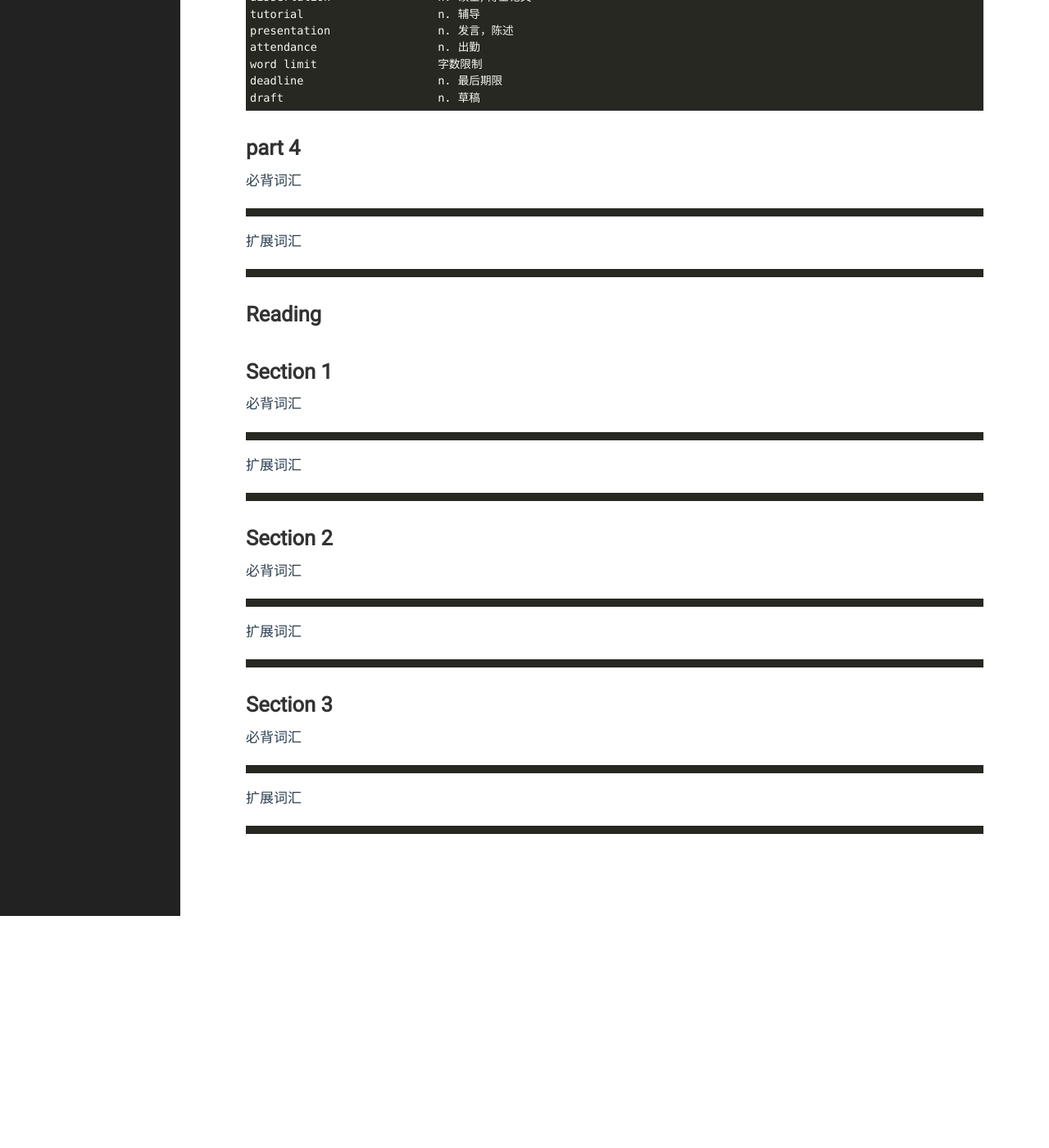
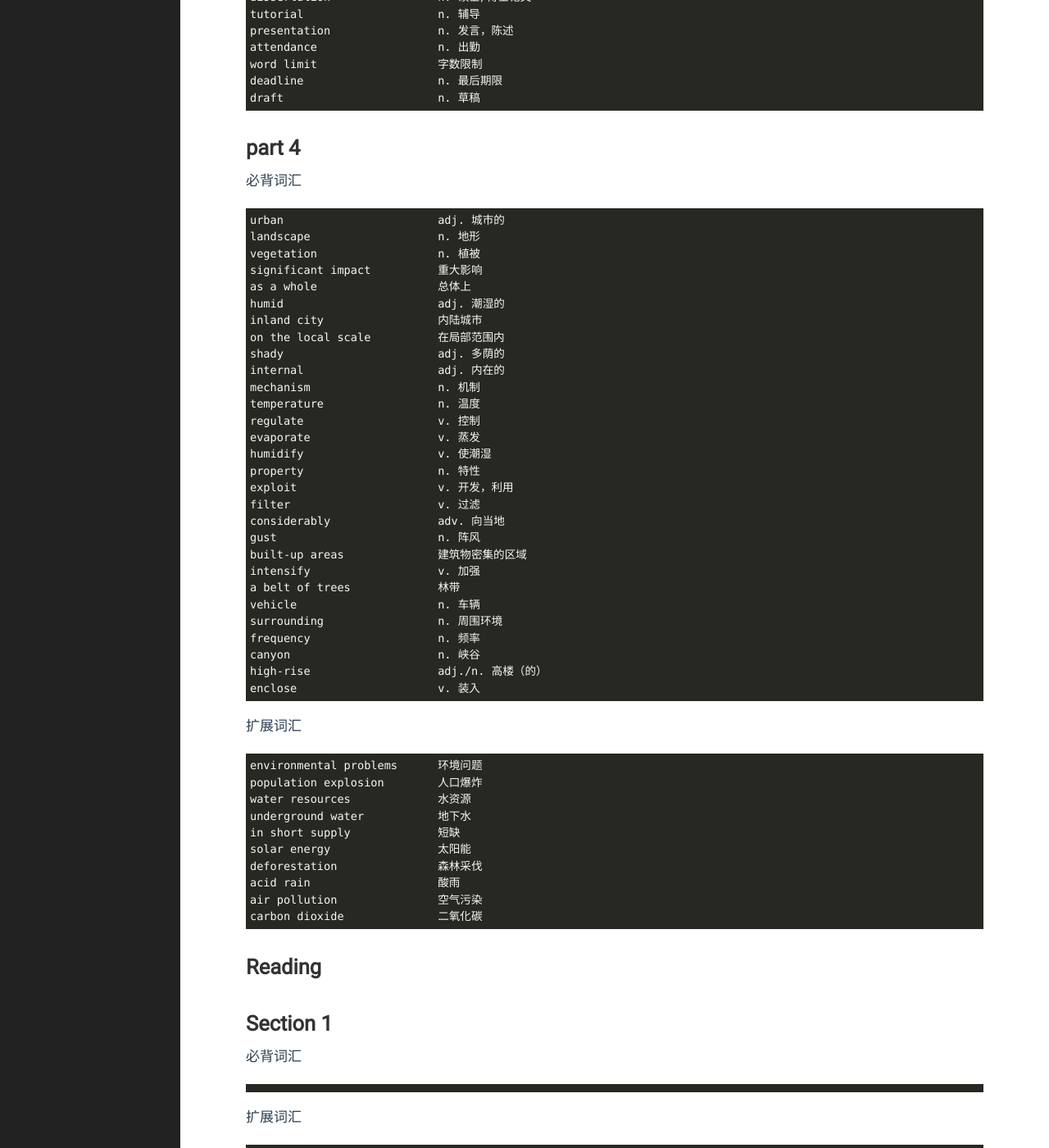
Before and after one commit to yejinp/yejinp.github.io, a Jekyll site: the page built from _posts/2023-06-11-vocabularies for IELTS 4-1 general Training.markdown, in a window 1280 px wide and 1400 px high, scrolled down 2411 px. Shown: the whole window at 82% size. Built offline with Jekyll 4.4.1, drawn with Linux system fonts in a browser that asks for light colours; before the commit the page ends 3528 px from its top, so only the background shows below that.

Commit message:
add new vocabulary

````diff
--- a/_posts/2023-06-11-vocabularies for IELTS 4-1 general Training.markdown
+++ b/_posts/2023-06-11-vocabularies for IELTS 4-1 general Training.markdown
@@ -131,10 +131,48 @@ draft                       n. 草稿
 # part 4 #
 必背词汇
 ```
+urban                       adj. 城市的
+landscape                   n. 地形
+vegetation                  n. 植被
+significant impact          重大影响
+as a whole                  总体上
+humid                       adj. 潮湿的
+inland city                 内陆城市
+on the local scale          在局部范围内
+shady                       adj. 多荫的
+internal                    adj. 内在的
+mechanism                   n. 机制
+temperature                 n. 温度
+regulate                    v. 控制
+evaporate                   v. 蒸发
+humidify                    v. 使潮湿
+property                    n. 特性
+exploit                     v. 开发，利用
+filter                      v. 过滤
+considerably                adv. 向当地
+gust                        n. 阵风
+built-up areas              建筑物密集的区域
+intensify                   v. 加强
+a belt of trees             林带
+vehicle                     n. 车辆
+surrounding                 n. 周围环境
+frequency                   n. 频率
+canyon                      n. 峡谷
+high-rise                   adj./n. 高楼（的）
+enclose                     v. 装入
 ```
 扩展词汇
-
 ```
+environmental problems      环境问题
+population explosion        人口爆炸
+water resources             水资源
+underground water           地下水
+in short supply             短缺
+solar energy                太阳能
+deforestation               森林采伐
+acid rain                   酸雨
+air pollution               空气污染
+carbon dioxide              二氧化碳
 ```
 
 ## Reading
````
